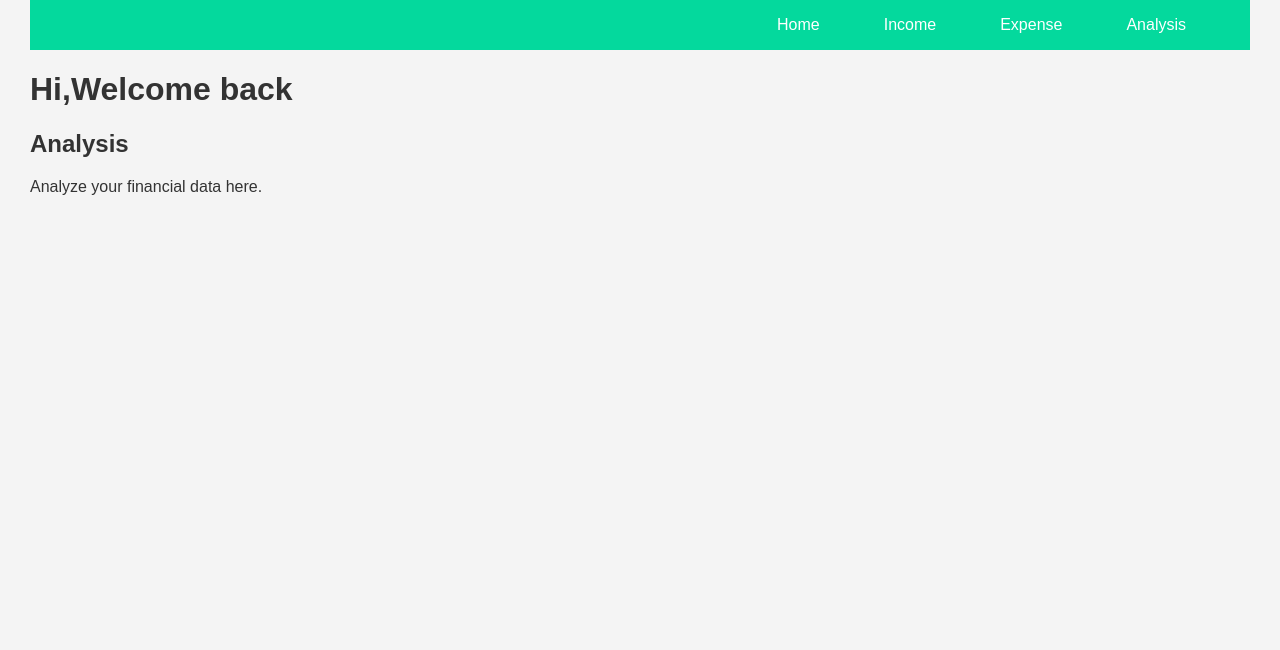
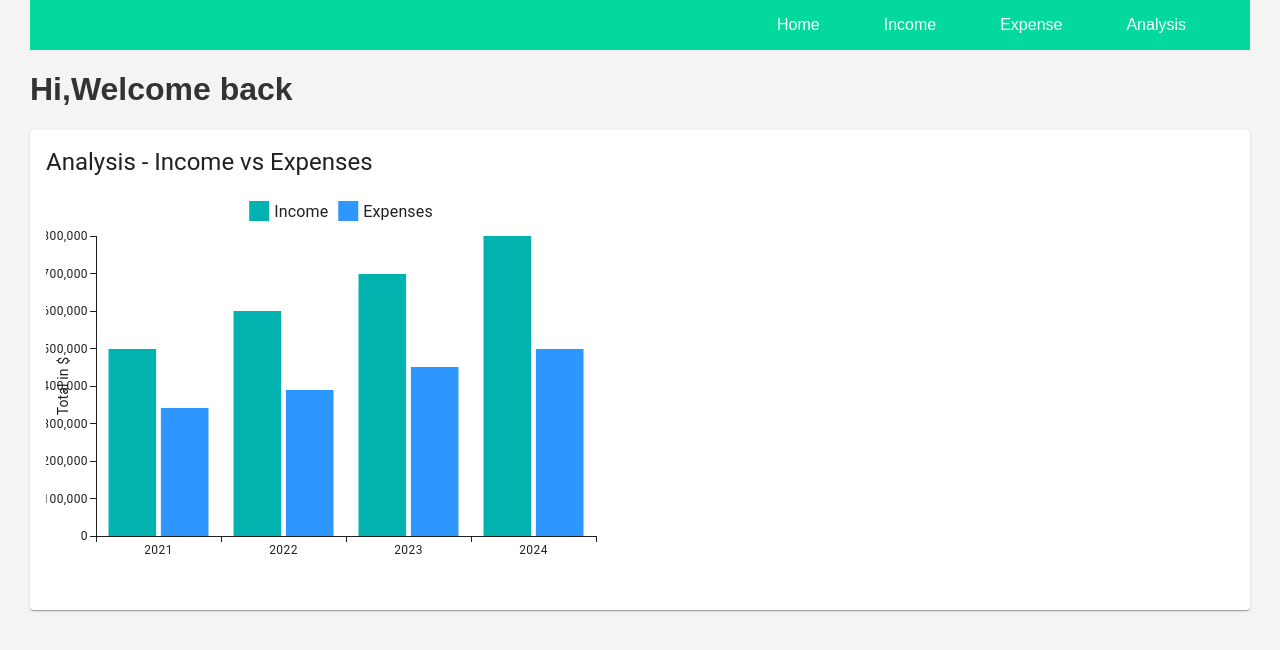
Before and after one commit to Pluuuuuu/Finance-Front-End, a React (Create React App) app: page /analysis in a window 1280 px wide. Shown: the top 650 px of the page. Built offline with nearby package versions, Linux system fonts and the light colour scheme.

Commit message:
ANALYSIS YEARLY

```diff
--- a/src/Pages/Analysis.js
+++ b/src/Pages/Analysis.js
@@ -1,10 +1,54 @@
-import React from "react";
+import React, { useState } from "react";
+//import { BarChart, Bar, XAxis, YAxis, Tooltip, Legend, ResponsiveContainer } from "recharts";
+import { Card, CardContent } from "@mui/material";
 
-const Analysis = () => (
-  <div>
-    <h2>Analysis</h2>
-    <p>Analyze your financial data here.</p>
-  </div>
-);
+import { Typography, Button, ButtonGroup } from "@mui/material";
+import YearlyChart from "./YearlyChart";
+
+const dailyData = [
+  { date: "Monday", income: 4000, expenses: 2400 },
+  { date: "Tuesday", income: 3000, expenses: 1398 },
+  { date: "Wednesday", income: 2000, expenses: 9800 },
+  { date: "Thursday", income: 2780, expenses: 3908 },
+  { date: "Friday", income: 1890, expenses: 4800 },
+  { date: "Saturday", income: 2390, expenses: 3800 },
+  { date: "Sunday", income: 3490, expenses: 4300 },
+];
+
+const weeklyData = [
+  { date: "Week 1", income: 12000, expenses: 7400 },
+  { date: "Week 2", income: 15000, expenses: 9300 },
+  { date: "Week 3", income: 18000, expenses: 8700 },
+  { date: "Week 4", income: 20000, expenses: 12000 },
+];
+
+const monthlyData = [
+  { date: "January", income: 50000, expenses: 34000 },
+  { date: "February", income: 45000, expenses: 29000 },
+  { date: "March", income: 60000, expenses: 40000 },
+  { date: "April", income: 70000, expenses: 50000 },
+];
+
+const yearlyData = [
+  { date: "2021", income: 500000, expenses: 340000 },
+  { date: "2022", income: 600000, expenses: 390000 },
+  { date: "2023", income: 700000, expenses: 450000 },
+  { date: "2024", income: 800000, expenses: 500000 },
+];
+
+const Analysis = () => {
+  const [selectedData, setSelectedData] = useState(dailyData);
+
+  return (
+    <Card className="p-4 shadow-lg">
+      <CardContent>
+        <Typography variant="h5" gutterBottom>
+           Analysis - Income vs Expenses
+        </Typography>
+        <YearlyChart/>
+      </CardContent>
+    </Card>
+  );
+};
 
 export default Analysis;
--- /dev/null
+++ b/src/Pages/YearlyChart.js
@@ -0,0 +1,37 @@
+import * as React from 'react';
+import { BarChart } from '@mui/x-charts/BarChart';
+
+// Yearly data (income and expenses)
+const yearlyData = [
+  { year: "2021", income: 500000, expenses: 340000 },
+  { year: "2022", income: 600000, expenses: 390000 },
+  { year: "2023", income: 700000, expenses: 450000 },
+  { year: "2024", income: 800000, expenses: 500000 },
+];
+
+// Formatting function for the y-axis values (currency)
+const valueFormatter = (value) => `$${value.toLocaleString()}`;
+
+const chartSetting = {
+  yAxis: [
+    {
+      label: 'Total in $',
+    },
+  ],
+  width: 600,
+  height: 400,
+};
+
+export default function YearlyChart() {
+  return (
+    <BarChart
+      dataset={yearlyData}
+      xAxis={[{ scaleType: 'band', dataKey: 'year' }]}
+      series={[
+        { dataKey: 'income', label: 'Income', valueFormatter },
+        { dataKey: 'expenses', label: 'Expenses', valueFormatter },
+      ]}
+      {...chartSetting}
+    />
+  );
+}
```
Also changed, not shown: package.json (+6 -2 lines), 1 other file (tests, documents, lock files or other folders).
